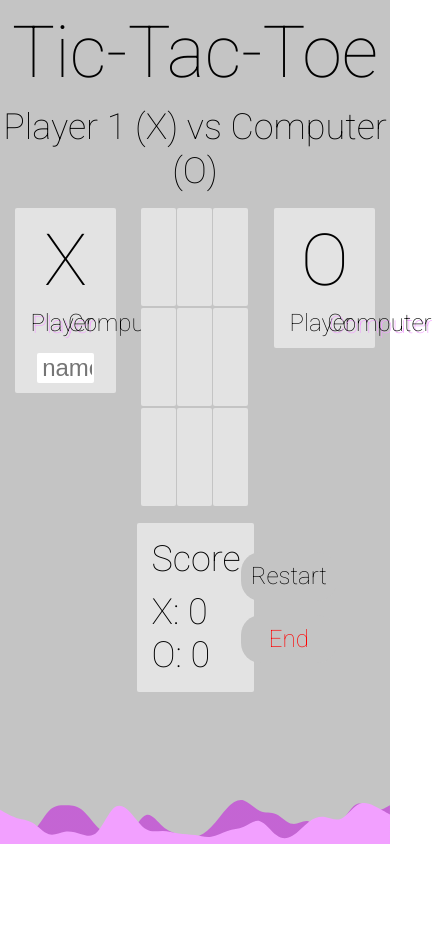
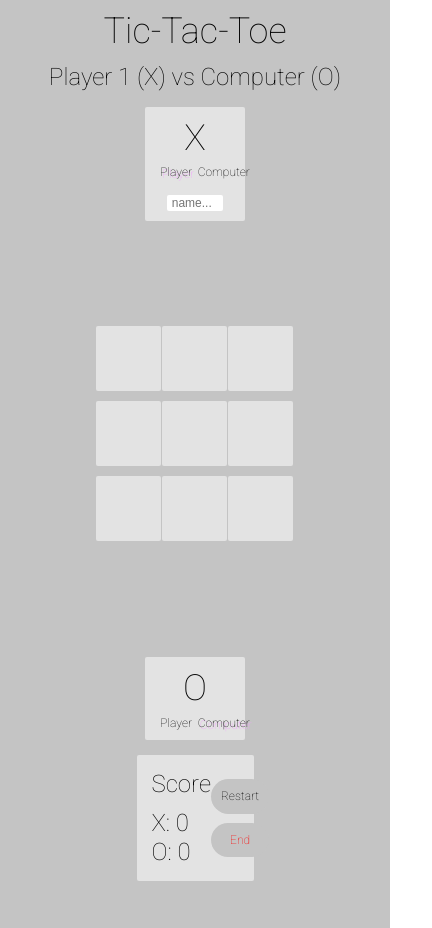
Before and after one commit to nickfrahm/TicTacToe, a plain HTML site: page index.html in a window 390 px wide. Shown: the whole page, 432 px wide, since content can reach past the window. Before the commit the page ends 844 px from the top, so only its background shows below. Drawn offline with Linux system fonts and the light colour scheme.

Commit message:
added responsivenessby media query. Not very pretty lol

```diff
--- a/index.js
+++ b/index.js
@@ -10,6 +10,23 @@ window.addEventListener("load", () => {
   playerO = playerFactory("Computer", "O", false);
 
   playerONameInput.classList.add("hide");
+  if (document.querySelector(".container").clientWidth <= 1000) {
+    document.querySelectorAll(".wave").forEach((wave) => {
+      wave.classList.add("hide");
+    });
+  }
+});
+
+window.addEventListener("resize", () => {
+  if (document.querySelector("body").clientWidth < 1000) {
+    document.querySelectorAll(".wave").forEach((wave) => {
+      wave.classList.add("hide");
+    });
+  } else if (document.querySelector("body").clientWidth >= 1000) {
+    document.querySelectorAll(".wave").forEach((wave) => {
+      wave.classList.remove("hide");
+    });
+  }
 });
 
 //add button logic to reset gameboard or end game and reset scores.
@@ -25,15 +42,19 @@ endBtn.addEventListener("click", () => {
 });
 
 //add events for player name inputs
-[playerONameInput, playerXNameInput].forEach(txtBox => {
+[playerONameInput, playerXNameInput].forEach((txtBox) => {
   txtBox.addEventListener("change", (e) => {
     if (e.target.id === "playerXNameInput") {
       console.log(e.target.value);
       playerX.changeName(e.target.value);
-      banner.innerHTML = `${playerX.getName()} (${playerX.marker}) vs ${playerO.getName()} (${playerO.marker})`
+      banner.innerHTML = `${playerX.getName()} (${
+        playerX.marker
+      }) vs ${playerO.getName()} (${playerO.marker})`;
     } else {
       playerO.changeName(e.target.value);
-      banner.innerHTML = `${playerX.getName()} (${playerX.marker}) vs ${playerO.getName()} (${playerO.marker})`
+      banner.innerHTML = `${playerX.getName()} (${
+        playerX.marker
+      }) vs ${playerO.getName()} (${playerO.marker})`;
     }
   });
 });
@@ -329,7 +350,9 @@ const game = (() => {
 
         playerXNameInput.classList.add("hide");
         playerX.changeName("Computer");
-        banner.innerHTML = `${playerX.getName()} (${playerX.marker}) vs ${playerO.getName()} (${playerO.marker})`
+        banner.innerHTML = `${playerX.getName()} (${
+          playerX.marker
+        }) vs ${playerO.getName()} (${playerO.marker})`;
       }
     } else if (id === "Xplayer") {
       playerX.changePlayerType();
@@ -341,7 +364,9 @@ const game = (() => {
       playerXNameInput.classList.remove("hide");
       playerXNameInput.value = "Player 1";
       playerO.changeName("Player 1");
-      banner.innerHTML = `${playerX.getName()} (${playerX.marker}) vs ${playerO.getName()} (${playerO.marker})`
+      banner.innerHTML = `${playerX.getName()} (${
+        playerX.marker
+      }) vs ${playerO.getName()} (${playerO.marker})`;
     }
 
     //if it's the O Card
@@ -355,7 +380,9 @@ const game = (() => {
 
         playerONameInput.classList.add("hide");
         playerO.changeName("Computer");
-        banner.innerHTML = `${playerX.getName()} (${playerX.marker}) vs ${playerO.getName()} (${playerO.marker})`
+        banner.innerHTML = `${playerX.getName()} (${
+          playerX.marker
+        }) vs ${playerO.getName()} (${playerO.marker})`;
       }
     } else if (id === "Oplayer") {
       playerO.changePlayerType();
@@ -367,7 +394,9 @@ const game = (() => {
       playerONameInput.classList.remove("hide");
       playerONameInput.value = "Player 2";
       playerO.changeName("Player 2");
-      banner.innerHTML = `${playerX.getName()} (${playerX.marker}) vs ${playerO.getName()} (${playerO.marker})`
+      banner.innerHTML = `${playerX.getName()} (${
+        playerX.marker
+      }) vs ${playerO.getName()} (${playerO.marker})`;
     }
   };
 
--- a/styles.css
+++ b/styles.css
@@ -155,3 +155,71 @@
 .hide {
     display: none;
 }
+
+@media (max-width: 1000px) {
+    .lg-text {
+        font-size: 36px;
+    }
+
+    .md-text {
+        font-size: 24px;
+    }
+
+    .sm-text {
+        font-size: 12px;
+    }
+
+    .container {
+        height: 110vh;
+    }
+
+    .row__main {
+        display: flex;
+        flex-direction: column;
+        align-items: center;
+        height: 75vh;
+    }
+
+    .gameBoard {
+        width: 38%;
+        grid-template-rows: 105px 105px 105px;
+    }
+
+    .gameBoard__tile {
+        width: 90px;
+        height: 90px;
+    }
+}
+
+@media (max-width: 740px) {
+    .gameBoard {
+        width: 40%;
+        grid-template-rows: 95px 95px 95px;
+    }
+    .gameBoard__tile {
+        width: 70px;
+        height: 70px;
+    }
+}
+
+@media (max-width: 575px) {
+    .gameBoard {
+        width: 45%;
+        grid-template-rows: 75px 75px 75px;
+    }
+    .gameBoard__tile {
+        width: 65px;
+        height: 65px;
+    }
+}
+
+@media (max-width: 480px) {
+    .gameBoard {
+        width: 55%;
+        grid-template-rows: 75px 75px 75px;
+    }
+    .gameBoard__tile {
+        width: 65px;
+        height: 65px;
+    }
+}
```
